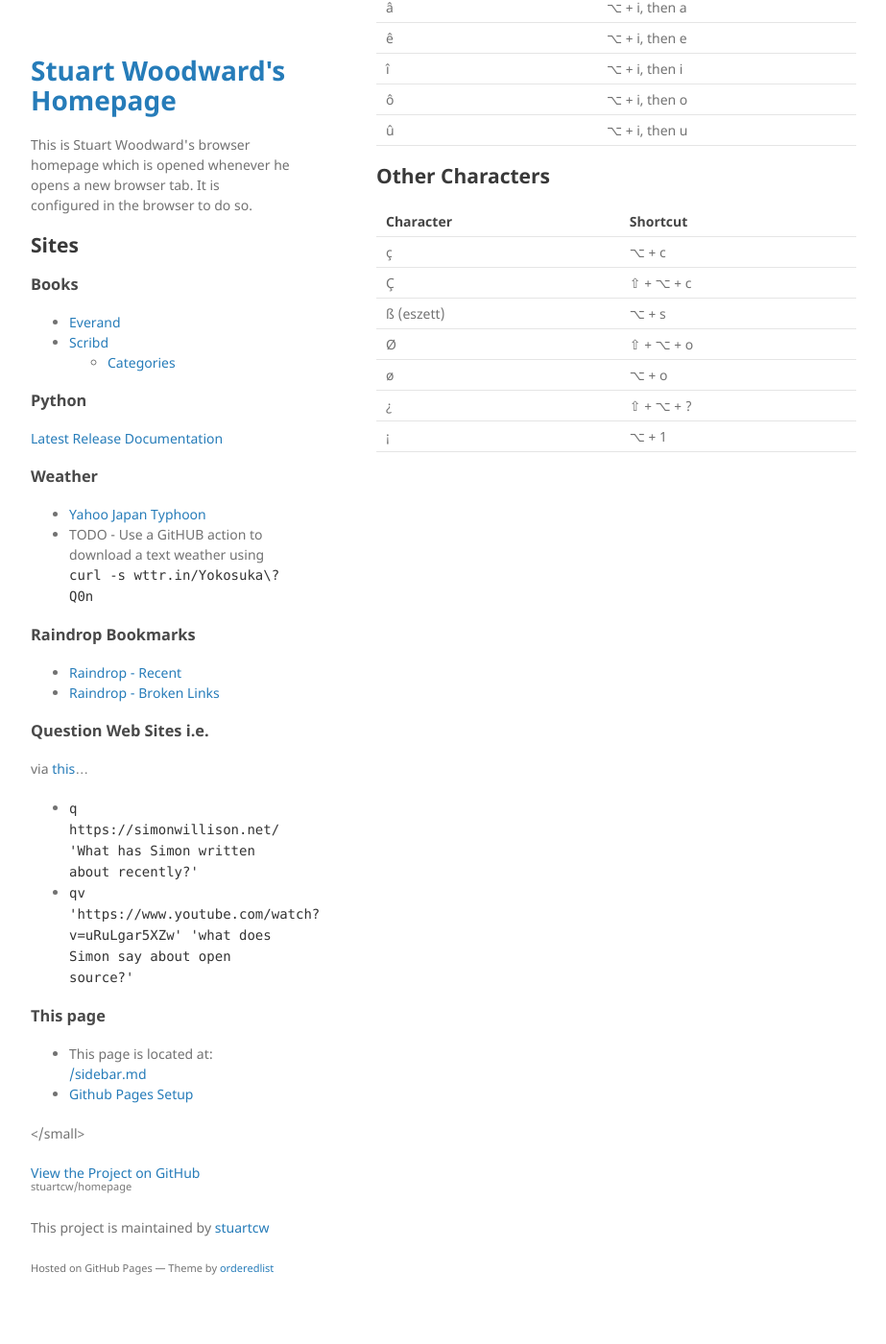
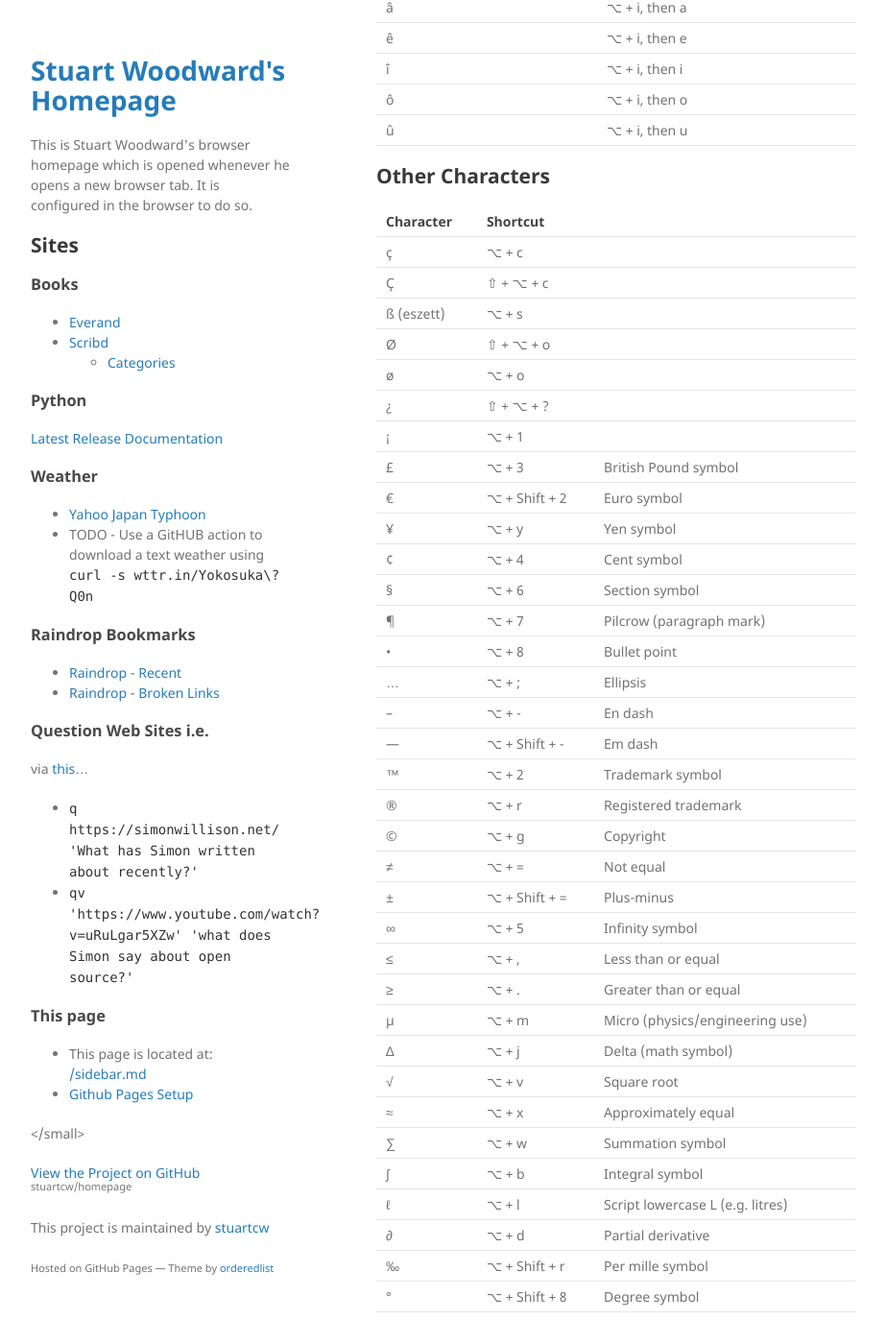
Before and after one commit to stuartcw/homepage, a Jekyll site: the page built from index.md, in a window 1280 px wide and 1400 px high, scrolled down 1725 px. Shown: the whole window at 96% size, without its empty margins (178-1101 px from the left). Built offline with Jekyll 4.4.1, drawn with Linux system fonts in a browser that asks for light colours.

Commit message:
Update index.md
Added the non alphabetic characters too.

```diff
--- a/index.md
+++ b/index.md
@@ -87,3 +87,31 @@ title: Stuart's Homepage
 | ø         | ⌥ + o                     |
 | ¿         | ⇧ + ⌥ + ?                 |
 | ¡         | ⌥ + 1                     |
+| £      | ⌥ + 3                | British Pound symbol                 |
+| €      | ⌥ + Shift + 2        | Euro symbol                          |
+| ¥      | ⌥ + y                | Yen symbol                           |
+| ¢      | ⌥ + 4                | Cent symbol                          |
+| §      | ⌥ + 6                | Section symbol                       |
+| ¶      | ⌥ + 7                | Pilcrow (paragraph mark)             |
+| •      | ⌥ + 8                | Bullet point                         |
+| …      | ⌥ + ;                | Ellipsis                             |
+| –      | ⌥ + -                | En dash                              |
+| —      | ⌥ + Shift + -        | Em dash                              |
+| ™      | ⌥ + 2                | Trademark symbol                     |
+| ®      | ⌥ + r                | Registered trademark                 |
+| ©      | ⌥ + g                | Copyright                            |
+| ≠      | ⌥ + =                | Not equal                            |
+| ±      | ⌥ + Shift + =        | Plus-minus                           |
+| ∞      | ⌥ + 5                | Infinity symbol                      |
+| ≤      | ⌥ + ,                | Less than or equal                   |
+| ≥      | ⌥ + .                | Greater than or equal                |
+| µ      | ⌥ + m                | Micro (physics/engineering use)      |
+| ∆      | ⌥ + j                | Delta (math symbol)                  |
+| √      | ⌥ + v                | Square root                          |
+| ≈      | ⌥ + x                | Approximately equal                  |
+| ∑      | ⌥ + w                | Summation symbol                     |
+| ∫      | ⌥ + b                | Integral symbol                      |
+| ℓ      | ⌥ + l                | Script lowercase L (e.g. litres)     |
+| ∂      | ⌥ + d                | Partial derivative                   |
+| ‰      | ⌥ + Shift + r        | Per mille symbol                     |
+| °      | ⌥ + Shift + 8        | Degree symbol                        |
```
